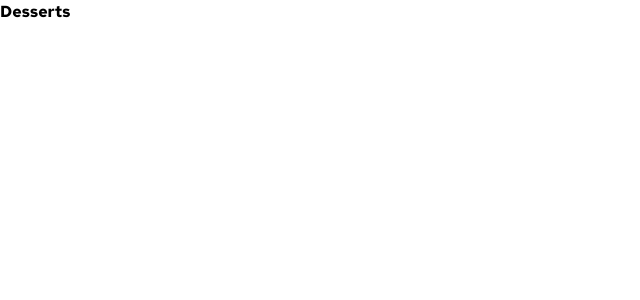
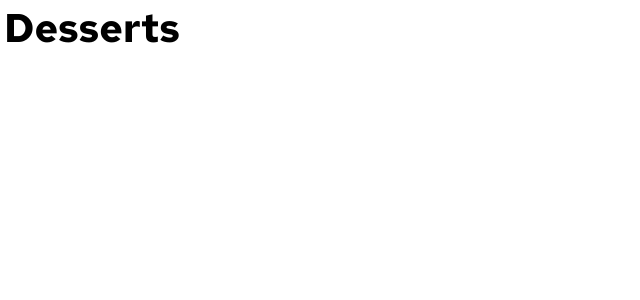
Before and after one commit to SebastianLaka/product-list-with-cart, a Vue app: page / in a window 1280 px wide. Shown: the top 300 px of the page, without its empty margins (0-640 px from the left). Built offline with nearby package versions, Linux system fonts and the light colour scheme.

Commit message:
Added style for header

```diff
--- a/src/components/Layout.vue
+++ b/src/components/Layout.vue
@@ -6,4 +6,8 @@ import ProductList from './product-list/ProductList.vue'
     <ProductList />
   </main>
 </template>
-<style lang="scss" scoped></style>
+<style lang="scss" scoped>
+.main-layout{
+  padding: 1em .25em;
+}
+</style>
--- a/src/components/product-list/ProductList.vue
+++ b/src/components/product-list/ProductList.vue
@@ -4,11 +4,17 @@ import ProductsHeader from './ProductsHeader.vue'
 </script>
 
 <template>
-  <section class="product-container">
     <ProductsHeader v-slot="{ productsHeader }">
-      <h1 class="product-header">{{productsHeader }}</h1>
+      <h1 class="product-header__category">{{productsHeader }}</h1>
     </ProductsHeader>
-  </section>
 </template>
 
-<style lang="scss" scoped></style>
+<style lang="scss" scoped>
+@media (min-width: 375px){
+.product-header{
+  &__category{
+    font-size: 2.5rem;
+  }
+}
+}
+</style>
--- a/src/components/product-list/ProductsHeader.vue
+++ b/src/components/product-list/ProductsHeader.vue
@@ -8,7 +8,19 @@ onMounted(() => {
 </script>
 
 <template>
-  <slot :productsHeader="category.productCategory"></slot>
+  <header class="product-header">
+    <slot :productsHeader="category.productCategory"></slot>
+  </header>
 </template>
 
-<style lang="scss" scoped></style>
+<style lang="scss" scoped>
+@media (min-width: 375px){
+  .product-header{
+    position: fixed;
+    left: 0;
+    right: 0;
+    top: 0;
+    padding: 1em .25em;
+  }
+}
+</style>
```
